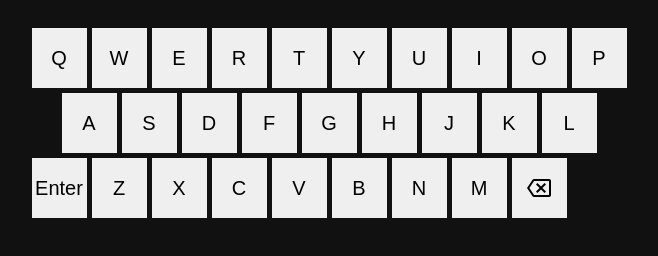
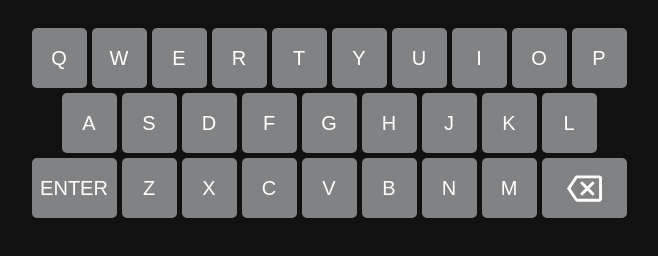
Before and after one commit to Mason-GR/Wordle_Clone, a plain HTML site: page index.html in a window 1280 px wide. Shown: the whole page, without its empty margins (311-969 px from the left). Drawn offline with Linux system fonts and the light colour scheme.

Commit message:
more styling of the keyboard

```diff
--- a/style.css
+++ b/style.css
@@ -1,3 +1,7 @@
+:root {
+  --bg-color: hsl(240, 3%, 7%);
+}
+
 *,
 *::after,
 *::before {
@@ -6,7 +10,7 @@
 }
 
 body {
-  background-color: hsl(240, 3%, 7%);
+  background-color: var(--bg-color);
   display: flex;
   flex-direction: column;
   min-height: 0;
@@ -30,4 +34,33 @@ body {
   display: flex;
   justify-content: center;
   align-items: center;
+  background-color: hsl(
+    var(--hue, 200),
+    var(--saturation, 1%),
+    calc(var(--lightness-offset, 0%) + var(--lightness, 51%))
+  );
+  color: white;
+  fill: white;
+  text-transform: uppercase;
+  border-radius: 0.25em;
+  cursor: pointer;
+  user-select: none;
 }
+
+.key.large {
+  grid-column: span 3;
+}
+
+.key > svg {
+  width: 1.75em;
+  height: 1.75em;
+}
+
+.key:hover,
+.key:focus {
+  --lightness-offset: 10%;
+}
+
+.key.wrong {
+  --lightness: 23%;
+}
```
